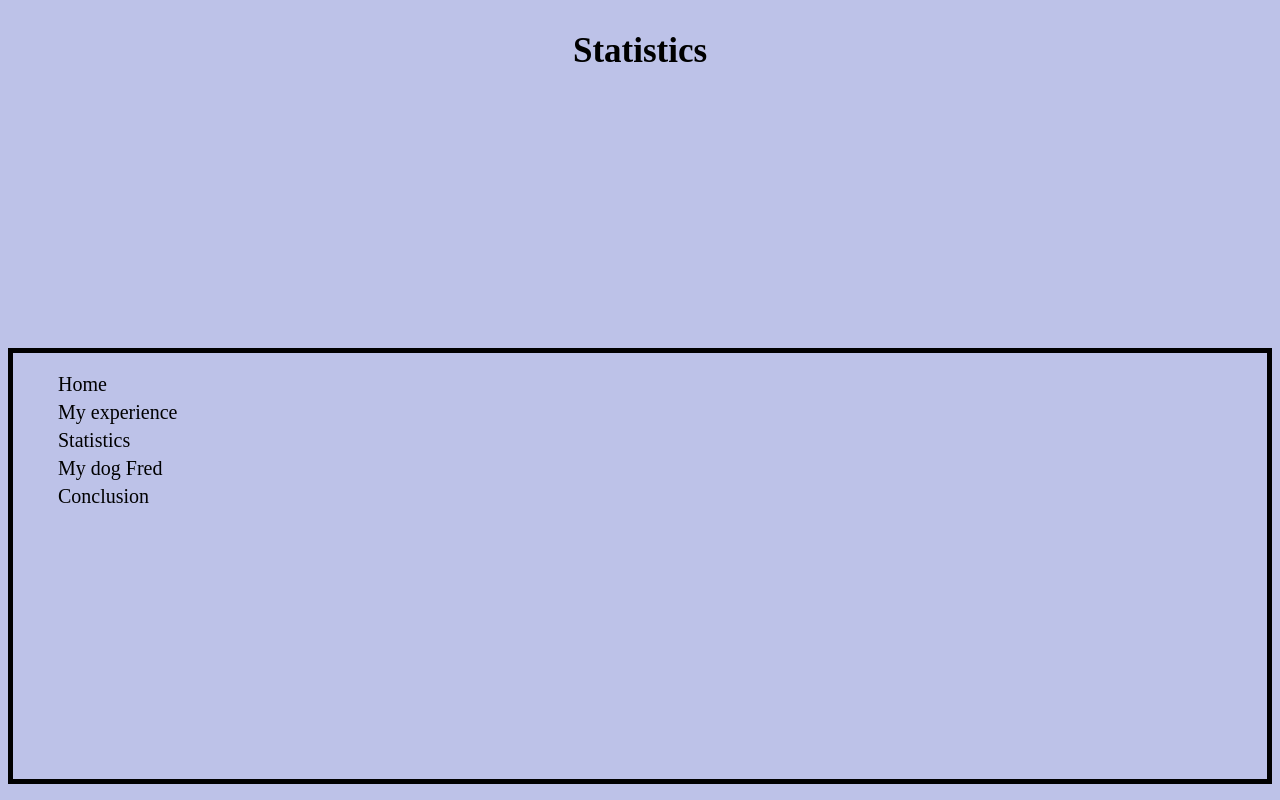
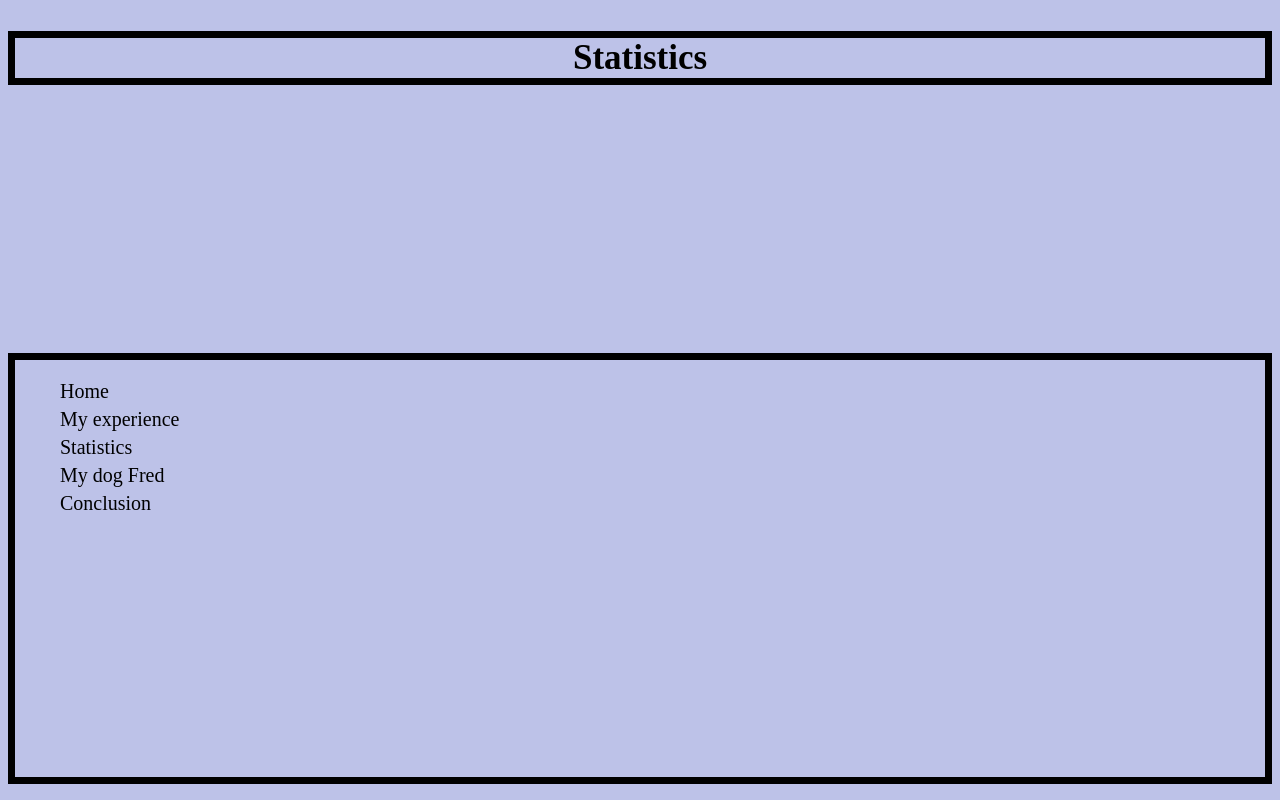
Before and after one commit to sarahcarrillo/project4, a plain HTML site: page statistics.html in a window 1280 px wide. Drawn offline with Linux system fonts and the light colour scheme.

Commit message:
Add files via upload

```diff
--- a/statistics.html
+++ b/statistics.html
@@ -2,6 +2,8 @@
 <html>
 	<head>
 	<h1>
+	<div class="grid"
+
 	<center> Statistics
 	</h1>
 		<link href="stylesheet.css" type="text/css" rel="stylesheet">
--- a/stylesheet.css
+++ b/stylesheet.css
@@ -19,7 +19,7 @@ h1 {
 	display: grid;
 	gride-template-columns: 1fr 1fr 1fr 1fr;
 	grid-gap:1vh;
-	border: 5px black solid;
+	border: 7px black solid;
 }
 .headerbody{
 	background-color: #BDC2E8;
```
Also changed, not shown: mydogfred.html (+2 -1 lines), myexperience.html (+1 -0 lines), images/dog-family-png-11.png (added).
